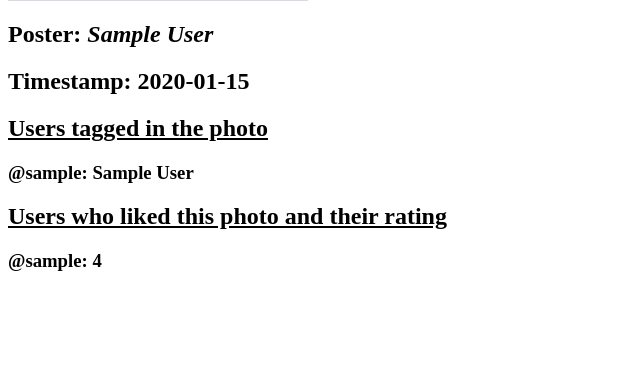
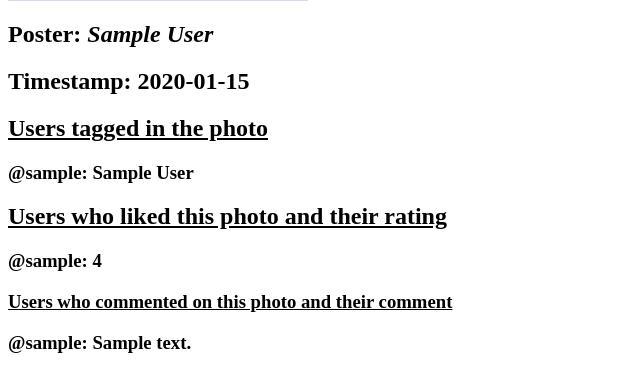
Before and after one commit to taranumesh/Databases_Finstagram, a Flask app: template templates/photoInfo.html in a window 1280 px wide. Shown: the part 330-722 px from the top of the page, without its empty margins (0-640 px from the left). Run offline with Flask 2, Linux system fonts and the light colour scheme; the template is opened without the code that fills it: most values are stand-ins (such as "Sample title", 1, 10 or a date in 2020); grey boxes marked "Sample" are stand-in pictures.

Commit message:
Add files via upload
home and photoInfo updates

```diff
--- a/templates/photoInfo.html
+++ b/templates/photoInfo.html
@@ -32,5 +32,12 @@
 	{% endfor %}
 </div>
 
+<h3> <u>Users who commented on this photo and their comment</u></h3>
+<div id = 'Comments'>
+	{% for comment in comments %}
+		<h3>@{{comment.username}}: {{comment.commentText}}</h3>
+	{% endfor %}
+</div>
+
 </body>
 </html>
```
Also changed, not shown: templates/home.html (+0 -9 lines).
